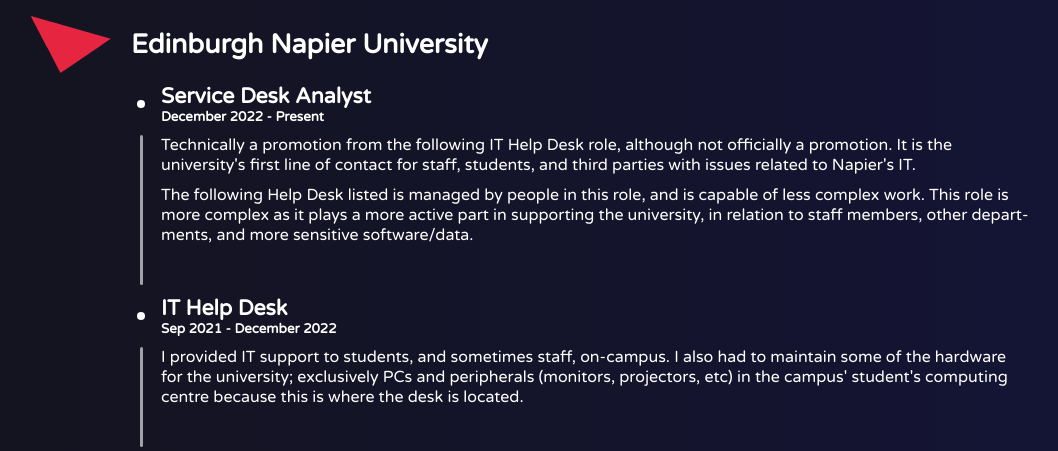
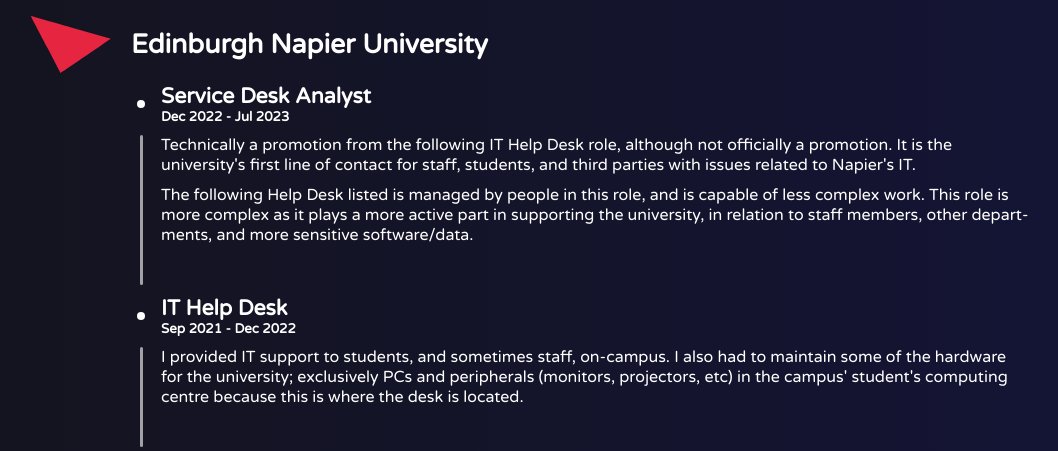
Before and after one commit to taylorc1009/Personal-Portfolio, a Flask app: page / in a window 1280 px wide. Shown: the part 2665-3116 px from the top of the page, without its empty margins (109-1167 px from the left). Run offline with Flask 2, Linux system fonts and the light colour scheme; some libraries are stand-ins or nearby versions.

Commit message:
Updated page text

```diff
--- a/templates/index.html
+++ b/templates/index.html
@@ -196,7 +196,7 @@
 									<div class="dot experience-dot"></div>
 									<div>
 										<h2 class="experience-item-subtitle experience-item-text-globals">Service Desk Analyst</h2>
-										<h3 class="experience-item-duration experience-item-text-globals">December 2022 - Present</h3>
+										<h3 class="experience-item-duration experience-item-text-globals">Dec 2022 - Jul 2023</h3>
 									</div>
 									<hr class="vertical-line"/>
 									<div class="experience-item-body-container">
@@ -206,7 +206,7 @@
 									<div class="dot experience-dot"></div>
 									<div>
 										<h2 class="experience-item-subtitle experience-item-text-globals">IT Help Desk</h2>
-										<h3 class="experience-item-duration experience-item-text-globals">Sep 2021 - December 2022</h3>
+										<h3 class="experience-item-duration experience-item-text-globals">Sep 2021 - Dec 2022</h3>
 									</div>
 									<hr class="vertical-line"/>
 									<div class="experience-item-body-container">
```
